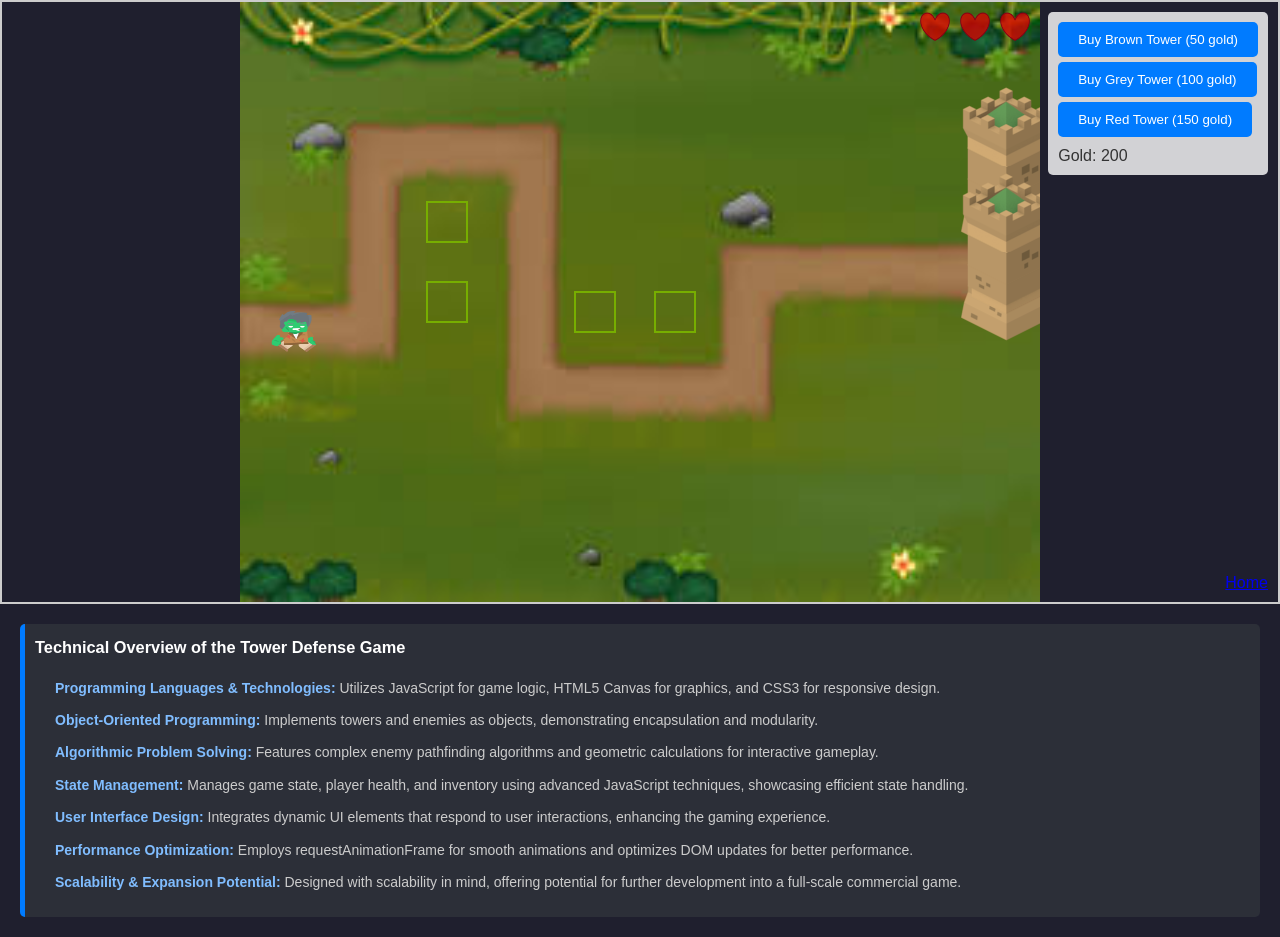
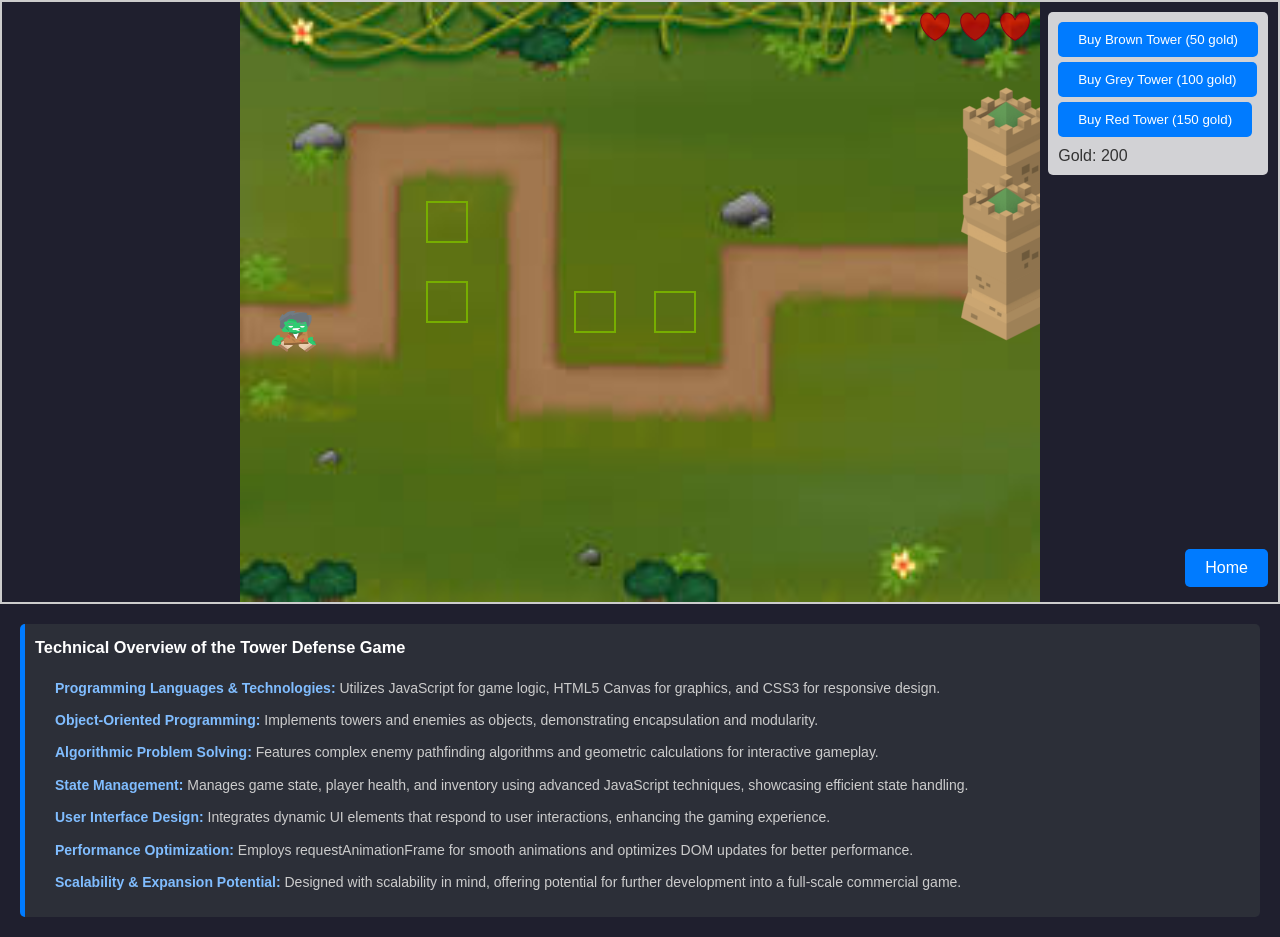
Before and after one commit to KalebMcCready/Portfolio, a plain HTML site: page game.html in a window 1280 px wide. Drawn offline with Linux system fonts and the light colour scheme.

Commit message:
Update game.css

```diff
--- a/game.css
+++ b/game.css
@@ -31,29 +31,28 @@ canvas {
     margin-top: 10px;
 }
 
-button {
+.button, button {
     display: block;
     margin-bottom: 5px;
-    background-image: url('path/to/your-texture-image.jpg'); /* Texture image for buttons */
     background-color: #007bff; /* Blue background for buttons */
     color: white;
     border: none;
     padding: 10px 20px;
     border-radius: 5px;
     cursor: pointer;
-    background-size: cover; /* Cover the entire button area */
-    background-blend-mode: multiply; /* Blend the texture with the background color */
+    text-align: center; /* Center text in buttons */
+    text-decoration: none; /* Remove underline from links */
 }
 
-button:hover {
-    background-color: #0056b3; /* Darker blue on hover, maintain texture */
-    background-blend-mode: multiply; /* Ensure texture blends with hover color */
+.button:hover, button:hover {
+    background-color: #0056b3; /* Darker blue on hover */
 }
 
 #homeButton {
     position: absolute;
     bottom: 10px;
     right: 10px;
+    width: auto; /* Adjust width as necessary */
 }
 
 #gameReview {
```
